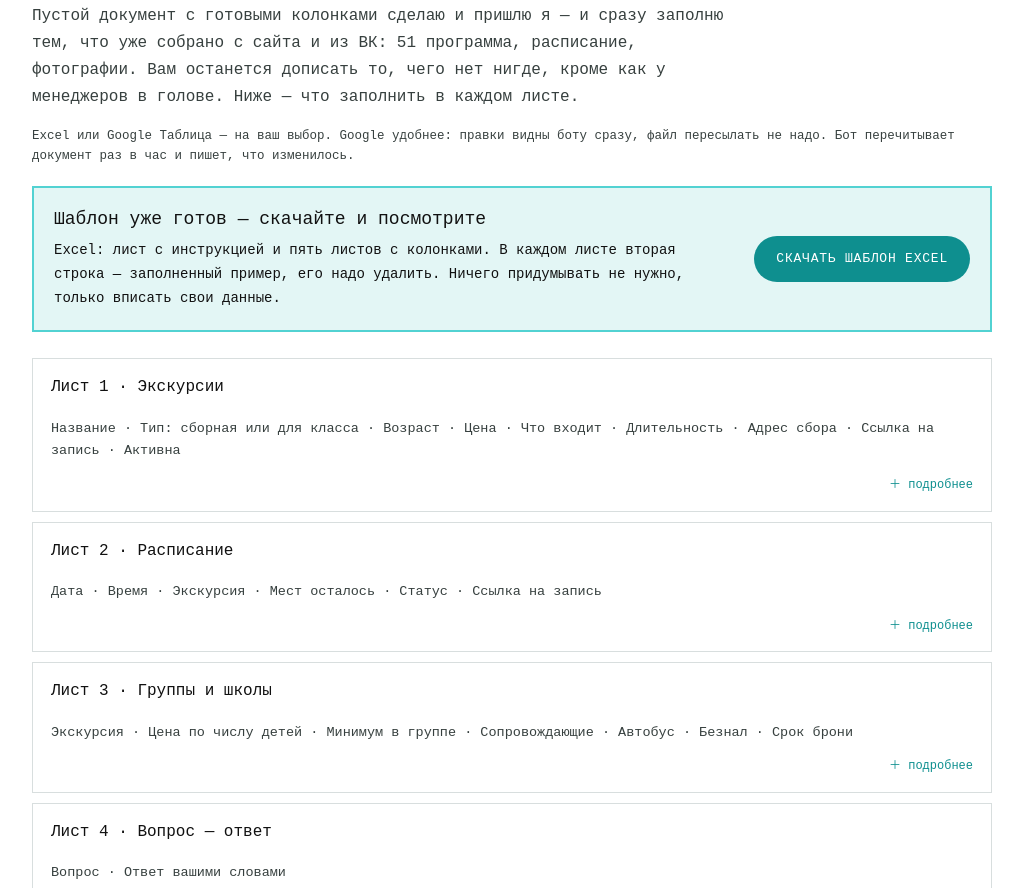
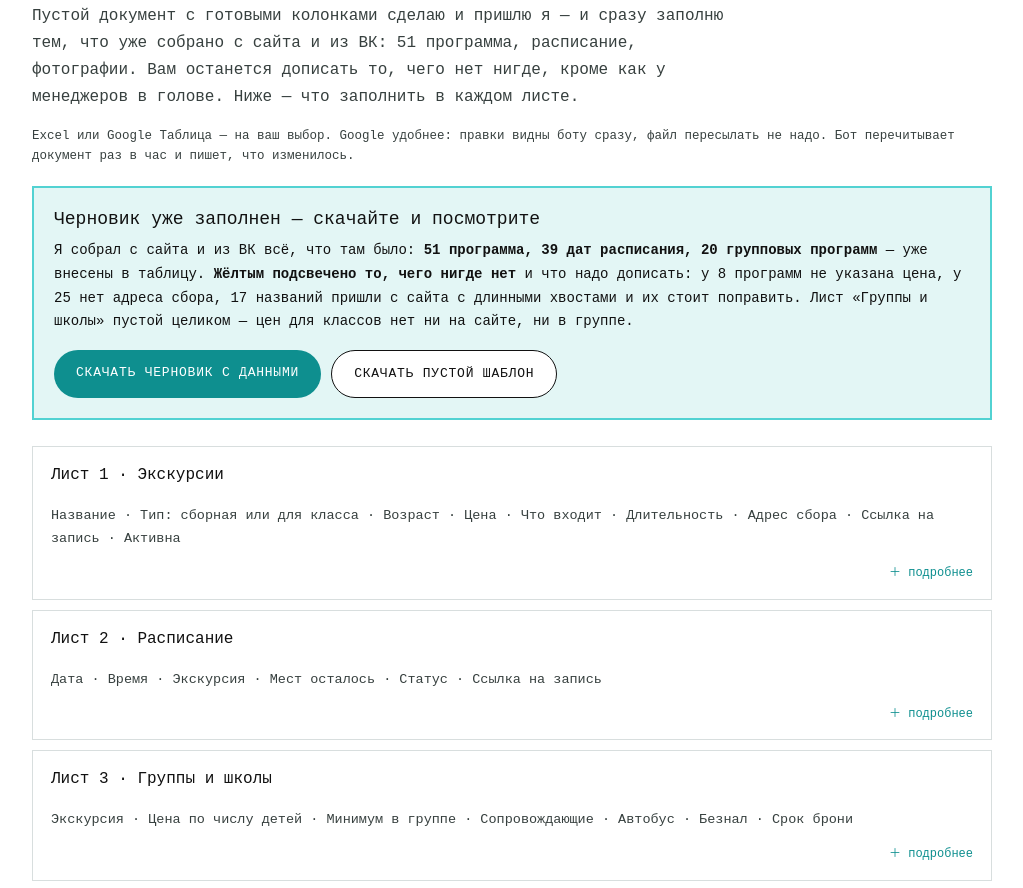
Before and after one commit to t2754445-debug/piterd-bot, a plain HTML site: page index.html in a window 1280 px wide. Shown: the part 3410-4298 px from the top of the page, without its empty margins (128-1151 px from the left). Drawn offline with Linux system fonts and the light colour scheme; a web font is replaced by a local one.

Commit message:
Черновик с уже собранными данными: 51 программа, расписание, группы

```diff
--- a/index.html
+++ b/index.html
@@ -350,15 +350,19 @@ footer{padding:26px 0 44px;font-size:12.5px;color:var(--ink-2)}
       не надо. Бот перечитывает документ раз в час и пишет, что изменилось.
     </p>
 
-    <div class="box acc" style="display:flex;gap:20px;align-items:center;flex-wrap:wrap;margin-bottom:26px">
-      <div style="flex:1;min-width:280px">
-        <h3>Шаблон уже готов — скачайте и посмотрите</h3>
-        <p style="color:var(--ink)">
-          Excel: лист с инструкцией и пять листов с колонками. В каждом листе вторая строка — заполненный
-          пример, его надо удалить. Ничего придумывать не нужно, только вписать свои данные.
-        </p>
-      </div>
-      <a class="btn btn-t" href="template-piterd.xlsx" download="Шаблон данные ЭПД.xlsx">Скачать шаблон Excel</a>
+    <div class="box acc" style="margin-bottom:26px">
+      <h3>Черновик уже заполнен — скачайте и посмотрите</h3>
+      <p style="color:var(--ink)">
+        Я собрал с сайта и из ВК всё, что там было: <b>51 программа, 39 дат расписания,
+        20 групповых программ</b> — уже внесены в таблицу. <b>Жёлтым подсвечено то, чего нигде нет</b>
+        и что надо дописать: у 8 программ не указана цена, у 25 нет адреса сбора, 17 названий
+        пришли с сайта с длинными хвостами и их стоит поправить. Лист «Группы и школы» пустой
+        целиком — цен для классов нет ни на сайте, ни в группе.
+      </p>
+      <p style="margin-top:16px;display:flex;gap:10px;flex-wrap:wrap">
+        <a class="btn btn-t" href="dannye-piterd.xlsx" download="Данные ЭПД — черновик.xlsx">Скачать черновик с данными</a>
+        <a class="btn btn-o" href="template-piterd.xlsx" download="Шаблон данные ЭПД.xlsx">Скачать пустой шаблон</a>
+      </p>
     </div>
 
     <!-- лист 1 -->
@@ -537,7 +541,7 @@ footer{padding:26px 0 44px;font-size:12.5px;color:var(--ink-2)}
       </p>
       <p style="margin-top:10px;color:var(--ink)"><b>Вашего времени — 2–3 часа</b>, из них полтора на цены для групп.
         Один ответственный с именем и телефоном: иначе через месяц в таблице три версии цен.</p>
-      <p style="margin-top:14px"><a class="btn btn-t" href="template-piterd.xlsx" download="Шаблон данные ЭПД.xlsx">Скачать шаблон Excel</a></p>
+      <p style="margin-top:14px"><a class="btn btn-t" href="dannye-piterd.xlsx" download="Данные ЭПД — черновик.xlsx">Скачать черновик с данными</a></p>
     </div>
   </div>
 </section>
```
Also changed, not shown: 2 other files.
